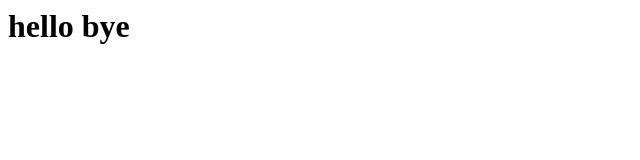
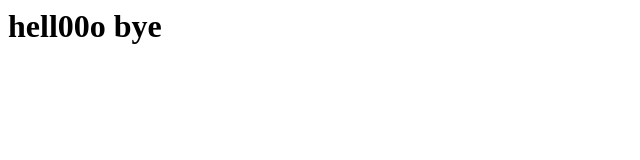
Before and after one commit to sokhengley/Gittest, a plain HTML site: page index2.html in a window 1280 px wide. Shown: the whole page, without its empty margins (0-640 px from the left). Drawn offline with Linux system fonts and the light colour scheme.

Commit message:
add more index2

```diff
--- a/index2.html
+++ b/index2.html
@@ -7,6 +7,6 @@
     <title>Document</title>
 </head>
 <body>
- <h1>hello bye</h1>
+ <h1>hell00o bye</h1>
 </body>
 </html>
```
